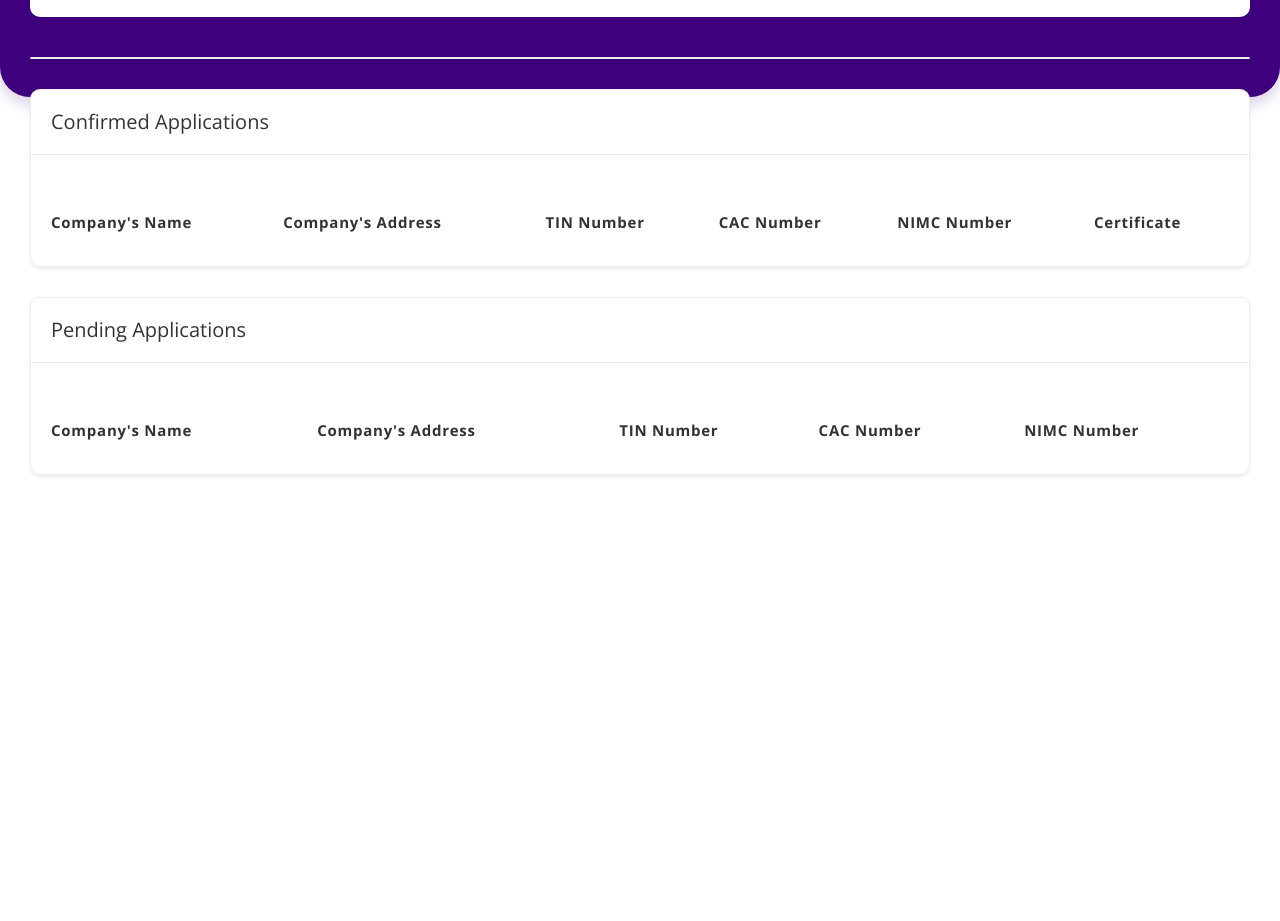
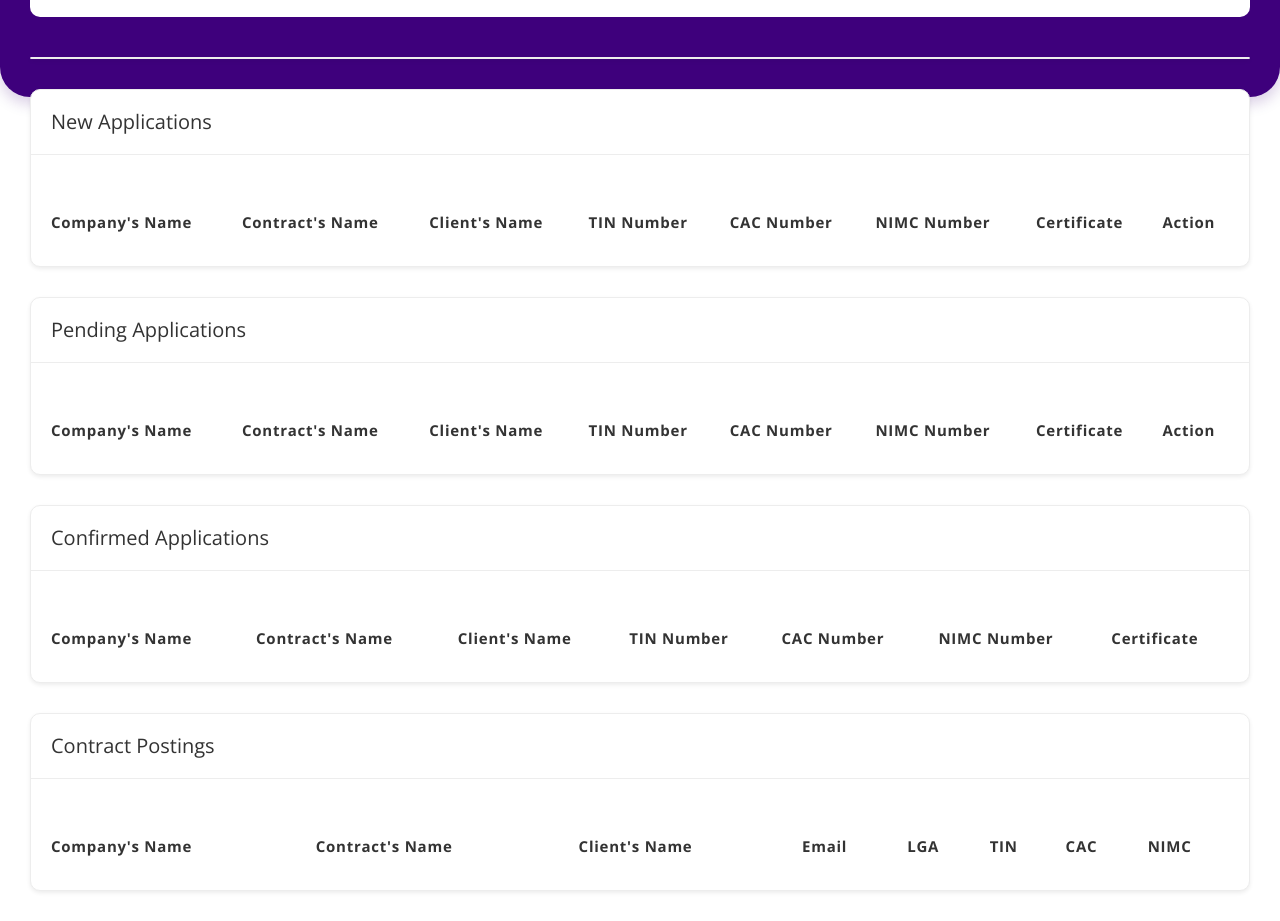
Before and after one commit to godswillokokon/process-system, a plain HTML site: page dashboardVendor.html in a window 1280 px wide. Shown: the part 238-1159 px from the top of the page. Before the commit the page ends 800 px from the top, so only its background shows below. Drawn offline with nearby package versions, Linux system fonts and the light colour scheme; no server answers; sample sign-in values are in the browser's storage.

Commit message:
diagnose

```diff
--- a/dashboardVendor.html
+++ b/dashboardVendor.html
@@ -189,7 +189,7 @@
                 <div class="card ctm-border-radius shadow-sm">
                   <div class="card-header">
                     <h4 class="card-title mb-0">
-                      Confirmed Applications
+                      New Applications
                     </h4>
                   </div>
                   <div class="card-body">
@@ -203,11 +203,14 @@
                                   <tr>
 
                                     <th>Company's Name</th>
-                                    <th>Company's Address</th>
+                                    <th>Contract's Name</th>
+                                    <th>Client's Name</th>
                                     <th>TIN Number</th>
                                     <th>CAC Number</th>
                                     <th>NIMC Number</th>
                                     <th>Certificate</th>
+                                    <th>Action </th>
+
 
                                   </tr>
                                 </thead>
@@ -244,10 +247,98 @@
                               <tr>
 
                                 <th>Company's Name</th>
-                                <th>Company's Address</th>
+                                <th>Contract's Name</th>
+                                <th>Client's Name</th>
                                 <th>TIN Number</th>
                                 <th>CAC Number</th>
                                 <th>NIMC Number</th>
+                                <th>Certificate</th>
+                                <th>Action </th>
+                              </tr>
+                            </thead>
+                            <tbody id="dash">
+
+                            </tbody>
+                          </table>
+                        </div>
+                      </div>
+                    </div>
+                  </div>
+                </div>
+              </div>
+            </div>
+          </div>
+
+          <div class="col-12">
+            <div class="card ctm-border-radius shadow-sm">
+              <div class="card-header">
+                <h4 class="card-title mb-0">
+                  Confirmed Applications
+                </h4>
+              </div>
+              <div class="card-body">
+                <div id="visit" class="collapse show">
+                  <div class="row d-block">
+                    <div class="col-md-12">
+                      <div class="table-back mt-4 employee-office-table">
+                        <div class="table-responsive">
+                          <table class="table custom-table table-hover table-hover">
+                            <thead>
+                              <tr>
+
+                                <th>Company's Name</th>
+                                <th>Contract's Name</th>
+                                <th>Client's Name</th>
+                                <th>TIN Number</th>
+                                <th>CAC Number</th>
+                                <th>NIMC Number</th>
+                                <th>Certificate</th>
+
+
+
+                              </tr>
+                            </thead>
+                            <tbody id="dash">
+
+                            </tbody>
+                          </table>
+                        </div>
+                      </div>
+                    </div>
+                  </div>
+                </div>
+              </div>
+            </div>
+          </div>
+
+          <div class="col-12">
+            <div class="card ctm-border-radius shadow-sm">
+              <div class="card-header">
+                <h4 class="card-title mb-0">
+                  Contract Postings
+                </h4>
+              </div>
+              <div class="card-body">
+                <div id="visit" class="collapse show">
+                  <div class="row d-block">
+                    <div class="col-md-12">
+                      <div class="table-back mt-4 employee-office-table">
+                        <div class="table-responsive">
+                          <table class="table custom-table table-hover table-hover">
+                            <thead>
+                              <tr>
+
+                                <th>Company's Name</th>
+                                <th>Contract's Name</th>
+                                <th>Client's Name</th>
+                                <th>Email</th>
+                                <th>LGA</th>
+                                <th>TIN </th>
+
+                                <th>CAC </th>
+
+                                <th>NIMC </th>
+
 
                               </tr>
                             </thead>
@@ -305,12 +396,13 @@
   <!-- TODO: Add SDKs for Firebase products that you want to use
 				     https://firebase.google.com/docs/web/setup#available-libraries -->
   <script src="https://www.gstatic.com/firebasejs/7.7.0/firebase-analytics.js"></script>
-
   <script src="./config/index.js"></script>
   <script src="./scripts/auth.js"></script>
-  <script src="./scripts/jobs.js"></script>
-  <script src="./scripts/send.js"></script>
-  <script src="./scripts/receive.js"></script>
+  <script src="./scripts/applicationsAdmin.js"></script>
+  <script src="./scripts/action.js"></script>
+  <script src="./scripts/certifyAdmin.js"></script>
+  <script src="./scripts/id.js"></script>
+
 
 </body>
 
```
